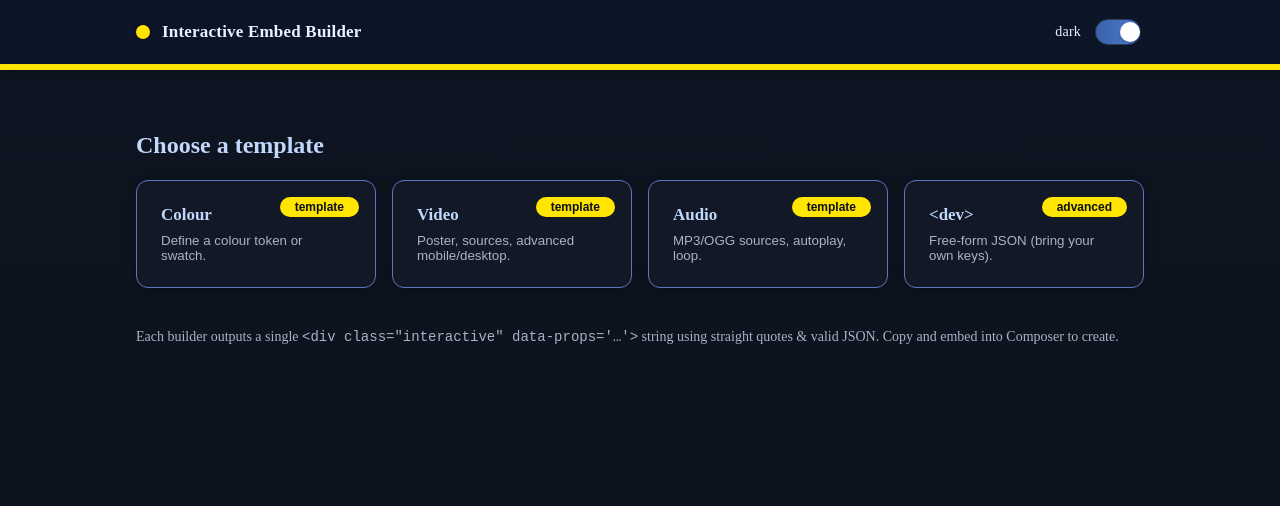
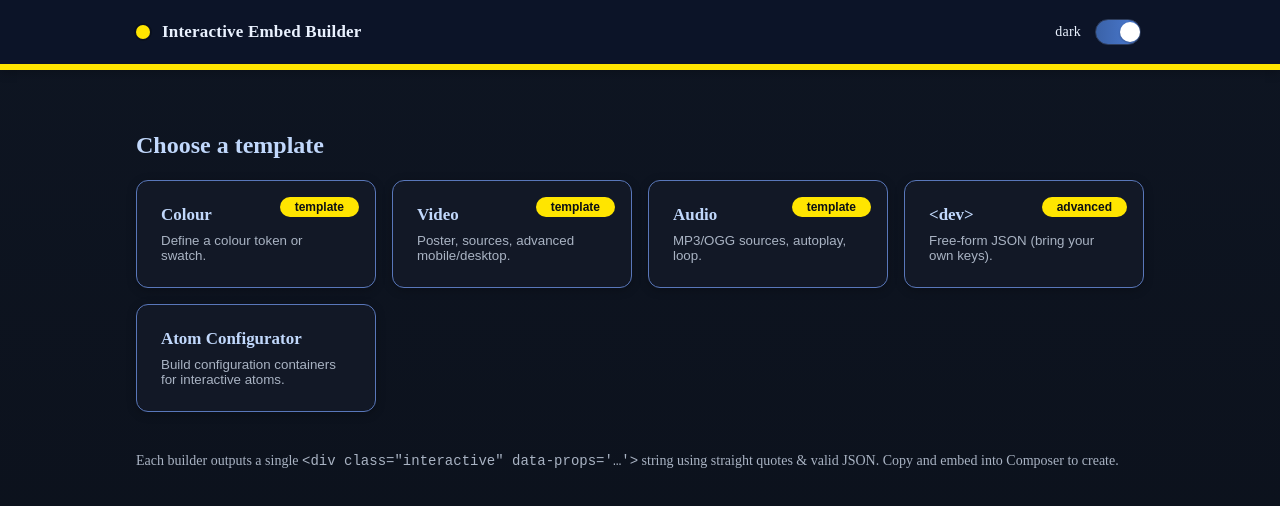
Before and after one commit to guardian/editorial-design-website, a SvelteKit app: page /interactive-embed in a window 1280 px wide. Shown: the top 506 px of the page. Built offline with nearby package versions, Linux system fonts and the light colour scheme; a web font is replaced by a local one.

Commit message:
create atom configurator route and component

```diff
--- a/src/routes/interactive-embed/+page.svelte
+++ b/src/routes/interactive-embed/+page.svelte
@@ -6,6 +6,7 @@
 	import Video from './components/Video.svelte';
 	import Audio from './components/Audio.svelte';
 	import Dev from './components/Dev.svelte';
+	import AtomConfigurator from './components/Atom-config.svelte';
 
 	// THEME
 	let isDark = $state(true);
@@ -23,7 +24,7 @@
 	});
 
 	// SIMPLE VIEW
-	const views = ['home', 'colour', 'video', 'audio', 'dev'];
+	const views = ['home', 'colour', 'video', 'audio', 'dev', 'atom-configurator'];
 	let view = $state('home');
 	let hydrated = false;
 	function navigate(id) {
@@ -94,6 +95,10 @@
 					<h3>&lt;dev&gt;</h3>
 					<p>Free-form JSON (bring your own keys).</p>
 				</button>
+				<button class="card" onclick={() => navigate('atom-configurator')}>
+					<h3>Atom Configurator</h3>
+					<p>Build configuration containers for interactive atoms.</p>
+				</button>
 			</div>
 		</section>
 	{:else if view === 'colour'}
@@ -104,6 +109,8 @@
 		<Audio onBack={() => navigate('home')} />
 	{:else if view === 'dev'}
 		<Dev onBack={() => navigate('home')} />
+	{:else if view === 'atom-configurator'}
+		<AtomConfigurator onBack={() => navigate('home')} />
 	{/if}
 
 	<footer class="hint">
--- /dev/null
+++ b/src/routes/interactive-embed/components/Atom-config.svelte
@@ -0,0 +1,65 @@
+<script>
+	// This component allows to build configuration containers for interactive atoms.
+	const { onBack } = $props();
+</script>
+
+<section class="view active" aria-labelledby="dev-heading">
+	<div class="panel">
+		<!-- <div class="title-row">
+			<h2 id="dev-heading">Atom Configurator</h2>
+			<button class="back" onclick={() => onBack()}>← Back</button>
+		</div>
+
+		<form autocomplete="off">
+			<div class="row">
+				<div class="field">
+					<label for="dev-element">Element name</label>
+					<input
+						id="dev-element"
+						type="text"
+						placeholder="e.g. 'gallery' or 'quiz'"
+						bind:value={devElement}
+					/>
+				</div>
+
+				<div class="field">
+					<label class="switch" for="dev-pretty">
+						<input id="dev-pretty" type="checkbox" bind:checked={devPretty} />
+						<span>Pretty-print JSON (for readability only)</span>
+					</label>
+				</div>
+			</div>
+
+			<div class="field">
+				<label for="dev-json"
+					>Custom JSON props (object). Your "element" field will be set from the input above.</label
+				>
+				<textarea id="dev-json" bind:value={devJsonText}></textarea>
+			</div>
+
+			<p class="hint">
+				JSON must be valid. Example keys will be merged with
+				<code>{'element : your-element'}</code>.<br />
+				JSON is <strong>minified</strong> and safely <strong>escaped</strong> for a single-quoted
+				<code>data-props</code> attribute.
+			</p>
+		</form>
+
+		<div class="out">
+			<div class="actions">
+				<button
+					class="btn"
+					onclick={() => import('../utils').then(m => m.copy(outDev, (m2)=>msgDev=m2))}
+					>Copy to clipboard</button
+				>
+				<button class="btn secondary" onclick={resetDev}>Reset</button>
+			</div>
+
+			<textarea class="snippet" readonly bind:value={outDev}></textarea>
+			<p class="hint" role="status" aria-live="polite">{msgDev}</p>
+			{#if devErrorMsg}
+				<p class="error" aria-live="assertive">{devErrorMsg}</p>
+			{/if}
+		</div> -->
+	</div>
+</section>
```
